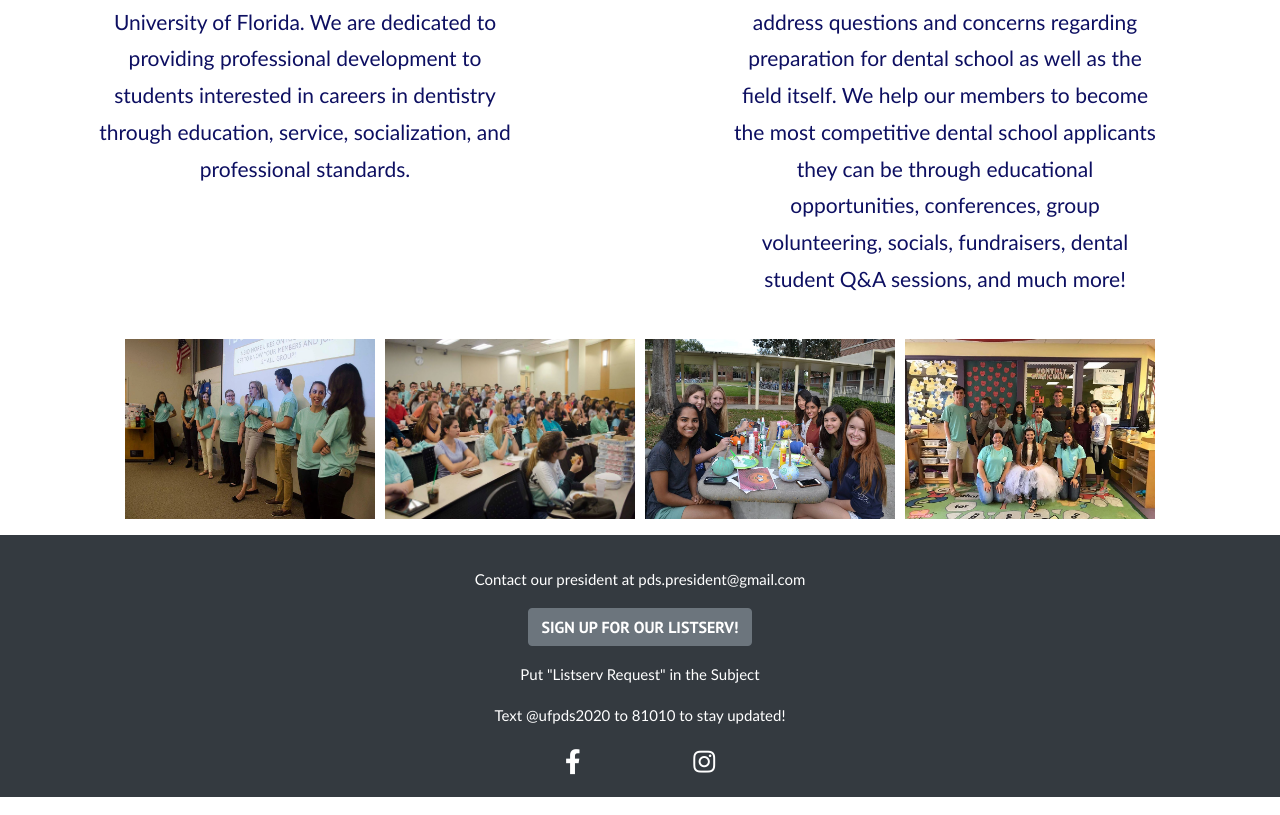
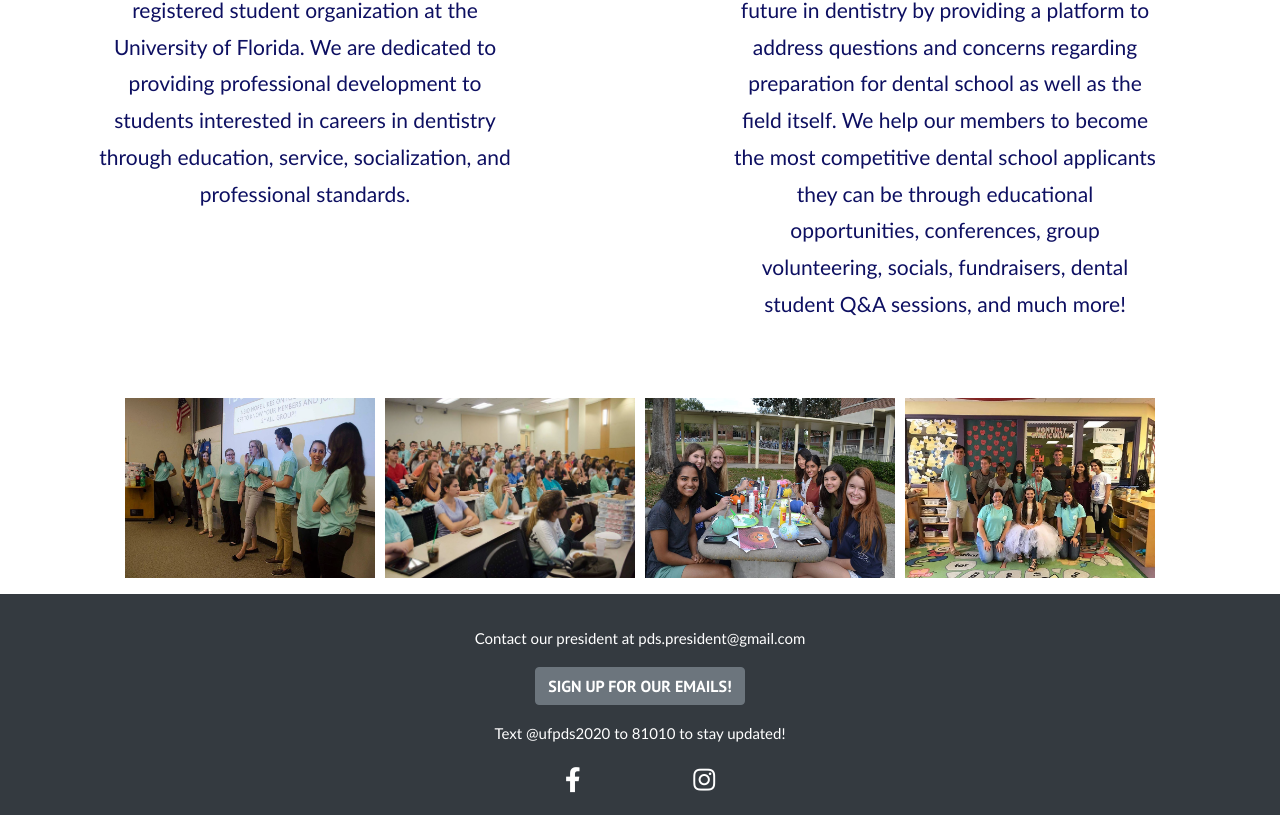
Before and after one commit to chris-brugal/UF-Pre-Dental-Society, a React (Create React App) app in the folder client/: page / in a window 1280 px wide. Shown: the part 891-1706 px from the top of the page. Built offline with nearby package versions, Linux system fonts and the light colour scheme.

Commit message:
footer mailing list update

```diff
--- a/client/src/components/Footer.js
+++ b/client/src/components/Footer.js
@@ -8,8 +8,7 @@ function Footer() {
         <div className='footer-container'>
             <section className="footer-subscription">
                 <p className="footer-subscription-heading">Contact our president at pds.president@gmail.com</p>
-                <a target="_blank" className="btn btn-secondary" href="mailto:pds.president@gmail.com">SIGN UP FOR OUR LISTSERV!</a>
-                <p className="footer-subscription-text-1">Put "Listserv Request" in the Subject</p>
+                <a target="_blank" className="btn btn-secondary" href="https://wixsite.us17.list-manage.com/subscribe?u=f8ef4022e6e3bfe8bc37dc2dd&id=32e892d4f5">SIGN UP FOR OUR EMAILS!</a>
                 <p className="footer-subscription-text-2">Text @ufpds2020 to 81010 to stay updated!</p>
             </section>
             <section className="social-media">
--- a/client/src/components/Navbar.js
+++ b/client/src/components/Navbar.js
@@ -1,6 +1,7 @@
 import React from 'react';
 import "./Navbar.css";
 import { Collapse, Navbar, NavbarToggler, NavbarBrand, Nav, NavItem, NavLink } from 'reactstrap';
+import 'bootstrap/dist/css/bootstrap.min.css';
 
 export default class Header extends React.Component {
   constructor(props) {
```
